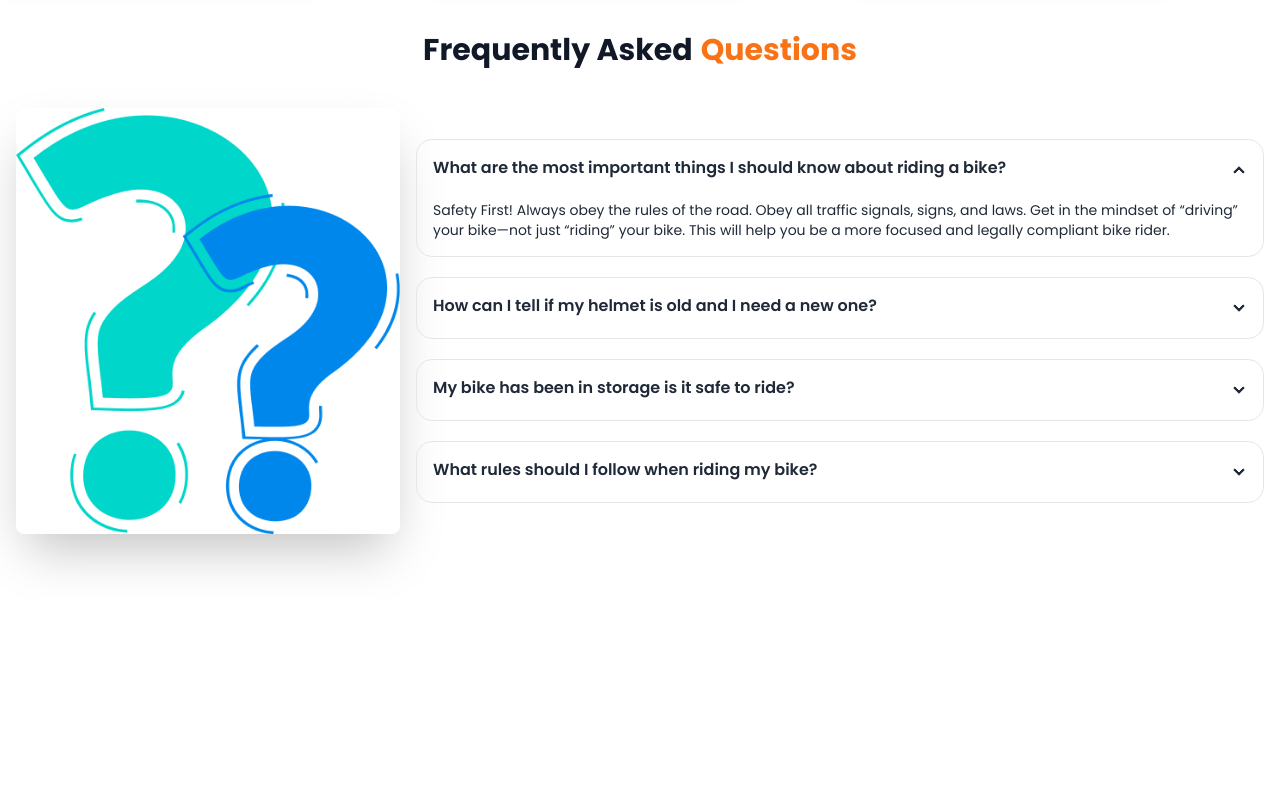
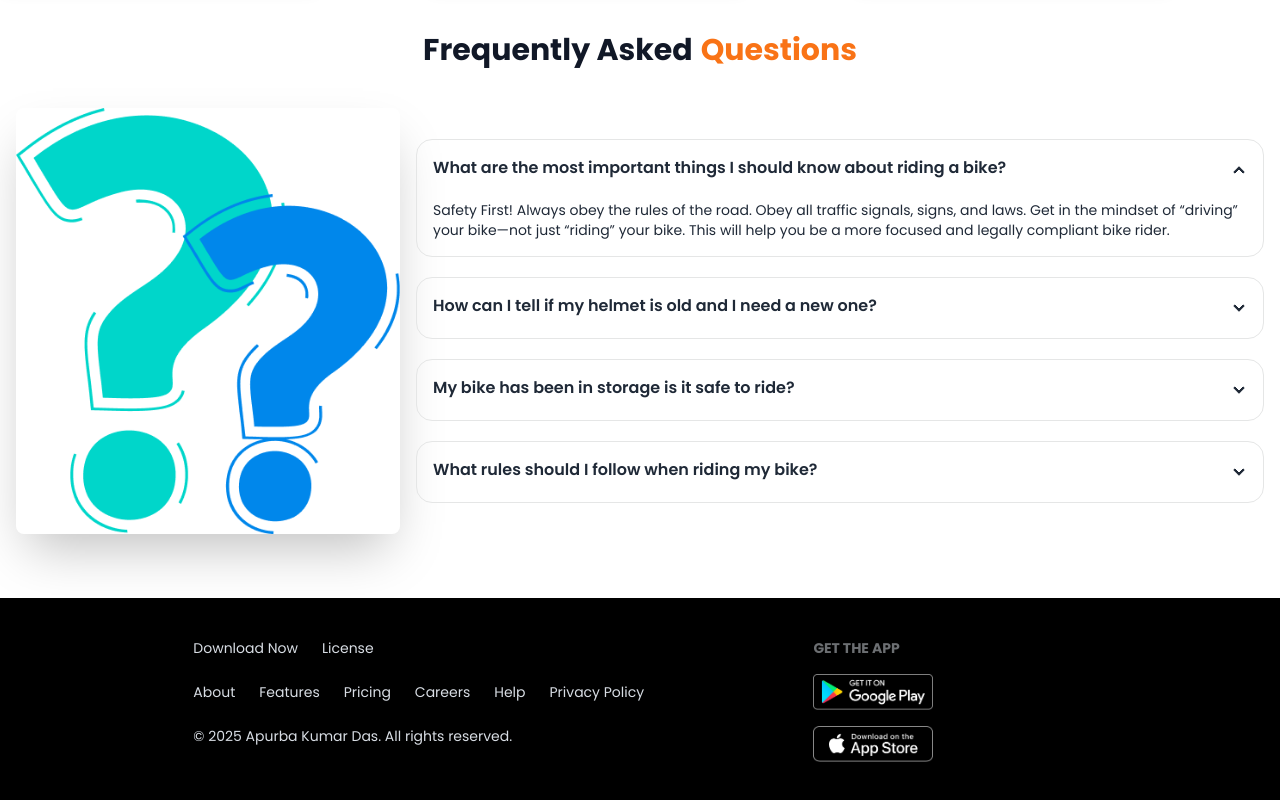
Before and after one commit to Apurba2283/biker-zone, a plain HTML site: page index.html in a window 1280 px wide. Shown: the part 2183-2983 px from the top of the page. Before the commit the page ends 2781 px from the top, so only its background shows below. Drawn offline with nearby package versions, Linux system fonts and the light colour scheme.

Commit message:
Added footer section

```diff
--- a/index.html
+++ b/index.html
@@ -366,8 +366,35 @@
 
       <!-- Footer Section -->
 
-      <footer>
+      <footer class="footer sm:footer-horizontal bg-black text-neutral-content p-10">
+          <div class="max-w-4xl mx-auto text-center">
+              <div class="flex flex-wrap justify-center gap-6 mb-4">
+                  <a href="#" class="hover:text-white">Download Now</a>
+                  <a href="#" class="hover:text-white">License</a>
+              </div>
+              <div class="flex flex-wrap justify-center gap-6 mb-4">
+                  <a href="#" class="hover:text-white">About</a>
+                  <a href="#" class="hover:text-white">Features</a>
+                  <a href="#" class="hover:text-white">Pricing</a>
+                  <a href="#" class="hover:text-white">Careers</a>
+                  <a href="#" class="hover:text-white">Help</a>
+                  <a href="#" class="hover:text-white">Privacy Policy</a>
+              </div>
+              <p class="text-sm">© 2025 Apurba Kumar Das. All rights reserved.</p>
 
+          </div>
+        <nav>
+          <h6 class="footer-title">Get the App</h6>
+          <div class="grid grid-cols-1 gap-4">
+            <a>
+            <img class="w-30" src="./images/others/android.png" alt="" class="">
+            </a>
+            <img class="w-30" src="./images/others/ios.png" alt="" class="">
+            <a>
+
+            </a>
+          </div>
+        </nav>
       </footer>
 
     </body>
```
